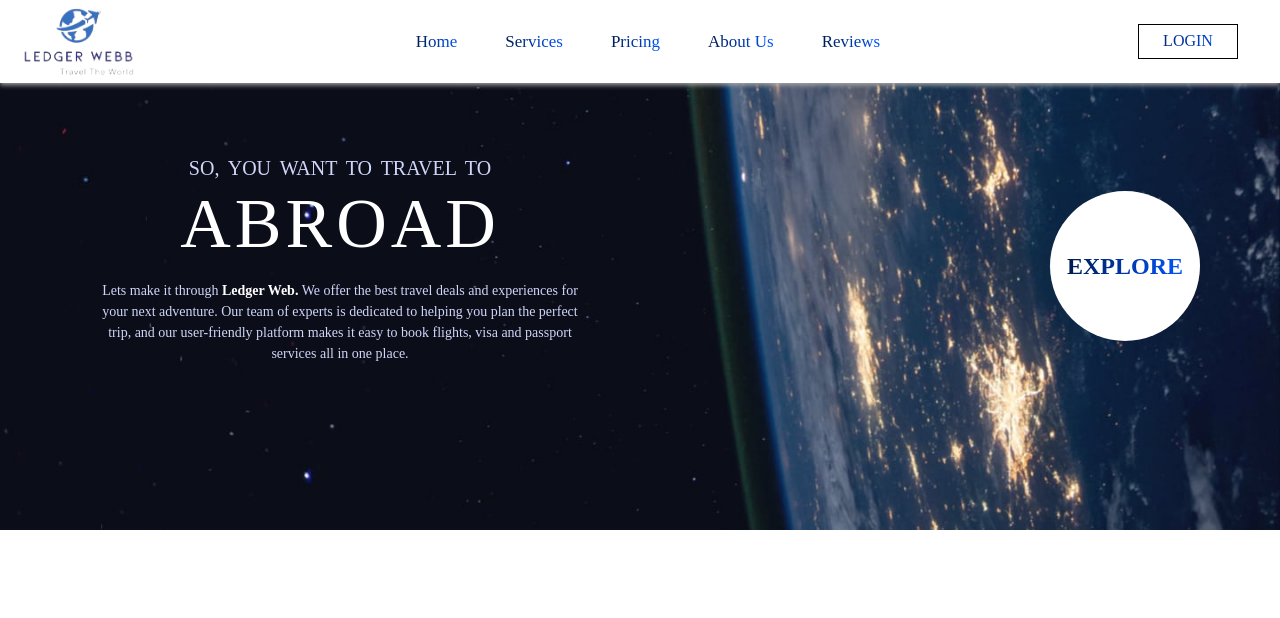
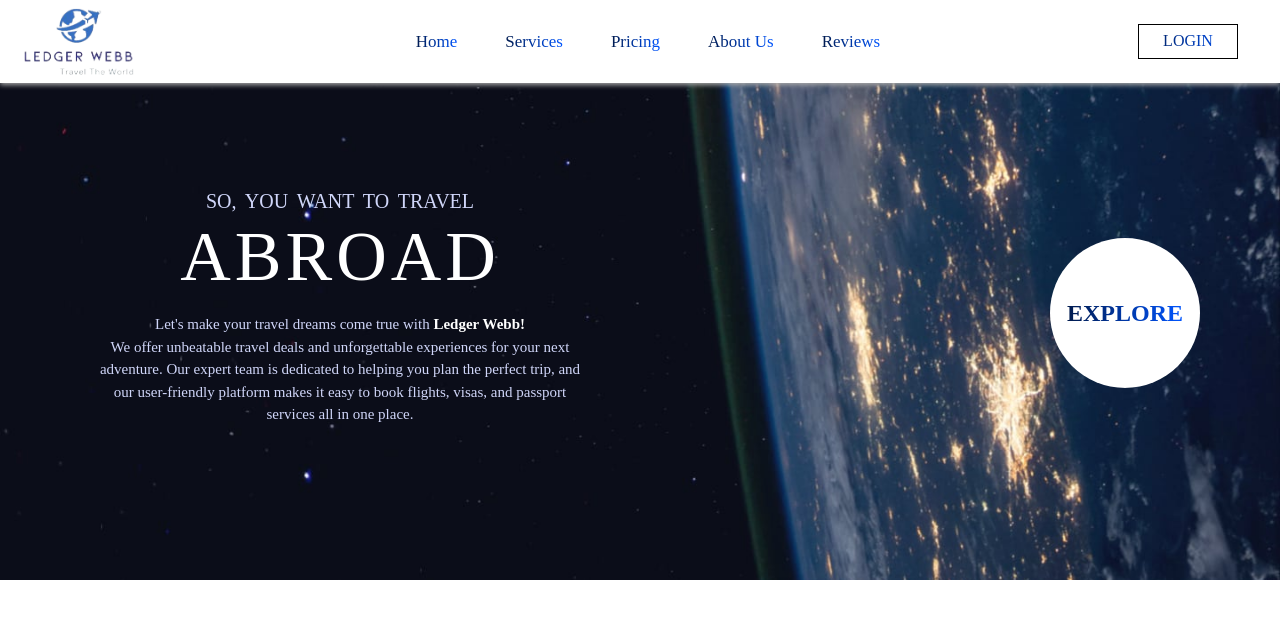
Before and after one commit to Fajarudheen-PA/ledgerWeb-travels-React, a React (Create React App) app: page / in a window 1280 px wide. Shown: the top 618 px of the page. Built offline with nearby package versions, Linux system fonts and the light colour scheme.

Commit message:
banner updated with latest changes

```diff
--- a/src/components/Banner/Banner.css
+++ b/src/components/Banner/Banner.css
@@ -3,7 +3,7 @@
   background-image: url("../../../assets/background-home-mobile.jpg");
   background-size: cover;
   width: 100%;
-  min-height: 450px;
+  min-height: 500px;
   position: absolute;
   top: 80px;
   margin: 0 auto;
@@ -13,7 +13,7 @@
   flex-wrap: wrap;
   align-items: center;
   justify-content: center;
-  padding: 32px 0;
+  padding-top: 65px;
   gap: 100px;
 }
 .banner__left {
@@ -36,7 +36,7 @@
 }
 .banner__desc {
   color: #d0d6f9;
-  font-size: 14px;
+  font-size: 15px;
   padding: 16px 0;
   font-weight: 400;
   margin: 0 auto;
@@ -58,6 +58,14 @@
   transform: translate(-50%, -50%);
   animation: dance 1s ease-in-out infinite;
   text-decoration: none;
+}
+.banner__explore-bg:hover::before {
+  content: "";
+  position: absolute;
+  width: 220px;
+  height: 220px;
+  background-color: rgba(255, 255, 255, 0.2);
+  border-radius: 50%;
 }
 @keyframes dance {
   0% {
--- a/src/components/Banner/Banner.js
+++ b/src/components/Banner/Banner.js
@@ -8,9 +8,9 @@ function Banner() {
         <div className='content-wrapper'>
             <div className='banner__wrap'>
                 <div className='banner__left'>
-                    <h1 className='banner__main-header'>SO, YOU WANT TO TRAVEL TO</h1>
+                    <h1 className='banner__main-header'>SO, YOU WANT TO TRAVEL</h1>
                     <h1 className='banner__main-header banner__main-header--main-header'>ABROAD</h1>
-                    <p className='banner__desc'>Lets make it through <span style={{fontWeight:'600', color:'white'}}>Ledger Web.</span> We offer the best travel deals and experiences for your next adventure. Our team of experts is dedicated to helping you plan the perfect trip, and our user-friendly platform makes it easy to book flights, visa and passport services all in one place.</p>
+                    <p className='banner__desc'>Let's make your travel dreams come true with <span style={{fontWeight:'600', color:'white'}}>Ledger Webb!</span><br/>We offer unbeatable travel deals and unforgettable experiences for your next adventure. Our expert team is dedicated to helping you plan the perfect trip, and our user-friendly platform makes it easy to book flights, visas, and passport services all in one place.</p>
                 </div>
                 <div className='banner__right'>
                     <Link to='/' className='banner__explore-bg'>
--- a/src/components/Banner/Banner.scss
+++ b/src/components/Banner/Banner.scss
@@ -6,7 +6,7 @@
     background-image: url('../../../assets/background-home-mobile.jpg');
     background-size: cover;
     width: 100%;
-    min-height: 450px;
+    min-height: 500px;
     position: absolute;
     top: 80px;
     margin: 0 auto;
@@ -16,7 +16,7 @@
         flex-wrap: wrap;
         align-items: center;
         justify-content: center;
-        padding: $spacer-5 0;
+        padding-top: 65px;
         gap: 100px;
     }
     &__left{
@@ -39,7 +39,7 @@
     }
     &__desc{
         color: $color-grey;
-        font-size: 14px;
+        font-size: 15px;
         padding: $spacer-3 0;
         font-weight: $font-regular;
         margin: 0 auto;
@@ -65,6 +65,14 @@
         transform: translate(-50%, -50%);
         animation: dance 1s ease-in-out infinite;
         text-decoration: none;
+        &:hover::before{
+            content: "";
+            position: absolute;
+            width: 220px;
+            height: 220px;
+            background-color: rgba(255, 255, 255, 0.2);
+            border-radius: 50%;
+        }
     }
 
     @keyframes dance {
```
Also changed, not shown: 1 other file (tests, documents, lock files or other folders).
